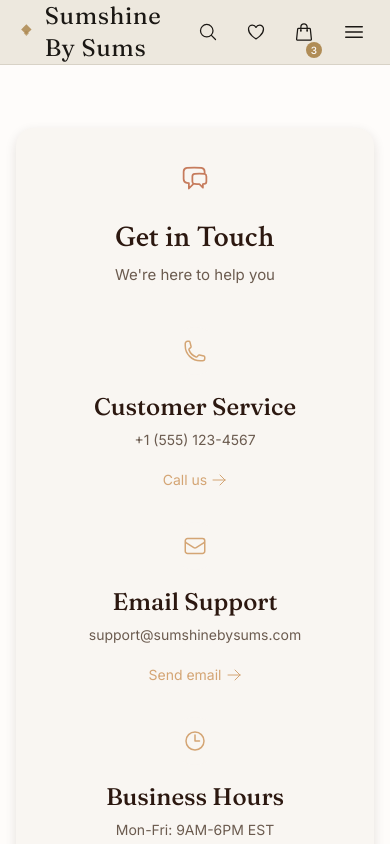
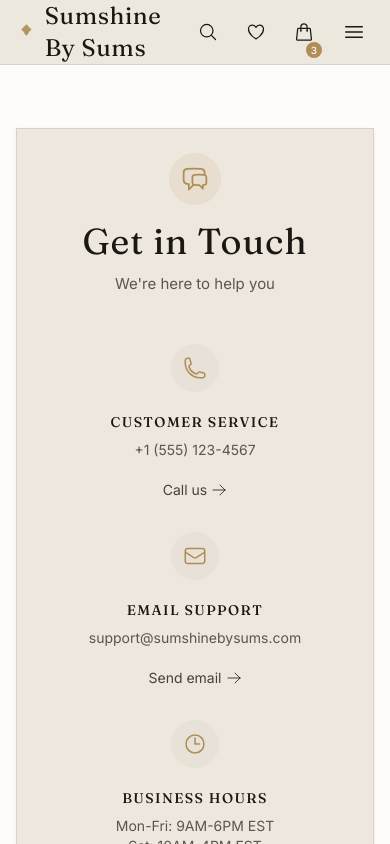
Before and after one commit to suhailhusainshaan/sumshinebysums, a Next.js app: page / in a window 390 px wide. Shown: the top 844 px of the page. Built offline with nearby package versions, Linux system fonts and the light colour scheme; no server answers.

Commit message:
feat: redesign homepage layout to asymmetric editorial style with scrolling category tray

```diff
--- a/src/app/(public)/homepage/components/CategoriesSection.tsx
+++ b/src/app/(public)/homepage/components/CategoriesSection.tsx
@@ -57,60 +57,44 @@
   }
 
   return (
-    <section className="bg-background py-16">
-      <div className="mx-auto max-w-7xl px-4 sm:px-6 lg:px-12">
-        <div className="mx-auto mb-12 max-w-3xl text-center">
-          <h2 className="mb-3 font-heading text-3xl font-bold text-foreground lg:text-4xl">
-            Our Offerings
-          </h2>
-          <p className="text-lg text-muted-foreground">
-            Checkout our Handmade, Homemade and Heart-made Designs
-          </p>
+    <section className="bg-ivory py-16 lg:py-24">
+      <div className="mx-auto max-w-[1400px] px-4 sm:px-6 lg:px-12">
+        <div className="flex items-end justify-between mb-12">
+          <div className="max-w-2xl">
+            <h2 className="font-display text-3xl lg:text-5xl text-ink tracking-wide">
+              Our Offerings
+            </h2>
+            <p className="mt-4 text-lg text-ink/70 max-w-md">
+              Checkout our Handmade, Homemade and Heart-made Designs
+            </p>
+          </div>
         </div>
 
-        <div className="grid grid-cols-2 sm:grid-cols-3 lg:grid-cols-4 gap-6">
+        <div className="flex overflow-x-auto snap-x snap-mandatory gap-6 pb-8 -mx-4 px-4 sm:-mx-6 sm:px-6 lg:-mx-12 lg:px-12" style={{ scrollbarWidth: 'none', msOverflowStyle: 'none' }}>
           {visibleCategories.map((category) => (
             <Link
               key={category.id}
               href={`/product-listing?category_id=${category.id}`}
-              className="group relative block overflow-hidden rounded-[28px]"
+              className="group relative block snap-start shrink-0 min-w-[280px] w-[80vw] sm:w-[320px] aspect-[4/5]"
             >
-              <div className="relative aspect-square overflow-hidden bg-muted">
+              <div className="relative w-full h-full bg-mist overflow-hidden catchlight">
                 <AppImage
                   src={resolveCategoryImageSrc(category.logoUrl)}
                   alt={category.name}
                   fill
-                  className="object-cover transition-spring duration-500 group-hover:scale-105"
+                  className="object-cover transition-transform duration-700 group-hover:scale-105"
                 />
-                <div className="absolute inset-0 bg-gradient-to-t from-black/70 via-black/20 to-black/10" />
+                <div className="absolute inset-0 bg-gradient-to-t from-velvet/80 via-velvet/20 to-transparent pointer-events-none" />
 
-                <div className="absolute inset-0 flex flex-col justify-between p-6 text-white lg:p-7">
-                  <div className="flex items-start justify-between gap-4">
-                    <div className="max-w-[75%]">
-                      {/*<p className="text-xs font-semibold uppercase tracking-[0.22em] text-white/75">*/}
-                      {/*  Category*/}
-                      {/*</p>*/}
-                      {/*<h3 className="mt-2 font-heading text-3xl font-semibold text-white">*/}
-                      {/*  {category.name}*/}
-                      {/*</h3>*/}
-                    </div>
-                    <span className="flex h-11 w-11 items-center justify-center rounded-full border border-white/30 bg-white/10 text-white backdrop-blur-sm transition-spring group-hover:translate-x-1">
+                <div className="absolute inset-0 flex flex-col justify-end p-6 lg:p-8">
+                  <div className="flex items-end justify-between gap-4">
+                    <h3 className="font-display text-2xl lg:text-3xl text-porcelain tracking-wide">
+                      {category.name}
+                    </h3>
+                    <span className="flex h-10 w-10 shrink-0 items-center justify-center rounded-full border border-porcelain/30 bg-porcelain/10 text-porcelain backdrop-blur-sm transition-transform duration-500 group-hover:translate-x-2">
                       <Icon name="ArrowRightIcon" size={18} />
                     </span>
                   </div>
-
-                  {/*<div className="max-w-md">*/}
-                  {/*  <p className="line-clamp-2 text-sm leading-6 text-white/80 sm:text-base">*/}
-                  {/*    {category.description ||*/}
-                  {/*      `Explore handcrafted ${category.name.toLowerCase()} designed for gifting and daily styling.`}*/}
-                  {/*  </p>*/}
-                  {/*  <span className="mt-4 inline-flex items-center text-sm font-medium text-[#f4c27a]">*/}
-                  {/*    Shop collection*/}
-                  {/*  </span>*/}
-                  {/*</div>*/}
-                  <h3 className="mt-2 font-heading text-3xl font-semibold text-white">
-                    {category.name}
-                  </h3>
                 </div>
               </div>
             </Link>
--- a/src/app/(public)/homepage/components/HomepageContactInfo.tsx
+++ b/src/app/(public)/homepage/components/HomepageContactInfo.tsx
@@ -40,23 +40,23 @@
   ];
 
   return (
-    <div className="bg-card rounded-lg shadow-warm-md p-6 lg:p-8">
-      <div className="flex flex-col items-center justify-center text-center mb-10">
-        <div className="p-3 bg-accent/10 rounded-full mb-4">
-          <Icon name="ChatBubbleLeftRightIcon" size={28} className="text-accent" />
+    <div className="bg-ivory rounded-none border border-mist shadow-warm-sm p-6 lg:p-12">
+      <div className="flex flex-col items-center justify-center text-center mb-12">
+        <div className="p-3 bg-gold/10 rounded-full mb-4">
+          <Icon name="ChatBubbleLeftRightIcon" size={28} className="text-gold" />
         </div>
-        <h2 className="font-heading text-3xl font-semibold text-foreground mb-2">Get in Touch</h2>
-        <p className="text-muted-foreground">We're here to help you</p>
+        <h2 className="font-display text-4xl text-ink tracking-wide mb-3">Get in Touch</h2>
+        <p className="text-ink/70">We're here to help you</p>
       </div>
 
       <div className="grid grid-cols-1 md:grid-cols-2 lg:grid-cols-4 gap-8">
         {contactDetails.map((detail, index) => (
           <div key={index} className="flex flex-col items-center text-center">
-            <div className="p-3 bg-muted rounded-full mb-4">
-              <Icon name={detail.icon as any} size={24} className="text-primary" />
+            <div className="p-3 bg-mist/30 rounded-full mb-5">
+              <Icon name={detail.icon as any} size={24} className="text-gold" />
             </div>
-            <h3 className="font-medium text-foreground mb-2">{detail.title}</h3>
-            <p className="text-sm text-muted-foreground whitespace-pre-line mb-3">
+            <h3 className="font-medium text-ink mb-2 uppercase tracking-widest text-sm">{detail.title}</h3>
+            <p className="text-sm text-ink/70 whitespace-pre-line mb-3">
               {detail.content}
             </p>
             {detail.action && detail.href && (
@@ -64,7 +64,7 @@
                 href={detail.href}
                 target={detail.href.startsWith('http') ? '_blank' : undefined}
                 rel={detail.href.startsWith('http') ? 'noopener noreferrer' : undefined}
-                className="inline-flex items-center space-x-1 text-sm text-primary hover:text-accent transition-luxe mt-auto pt-2"
+                className="inline-flex items-center space-x-1 text-sm text-ink/80 hover:text-gold transition-luxe mt-auto pt-2"
               >
                 <span>{detail.action}</span>
                 <Icon name="ArrowRightIcon" size={16} />
--- a/src/components/HomepageSlider/HomepageSlider.tsx
+++ b/src/components/HomepageSlider/HomepageSlider.tsx
@@ -34,7 +34,7 @@
 
 
   return (
-    <section className="relative overflow-hidden bg-gray-100">
+    <section className="relative overflow-hidden bg-ivory">
       <div className="relative h-[360px] sm:h-[460px] lg:h-[620px]">
         <Swiper
           modules={[Autoplay, Navigation, Pagination]}
@@ -57,8 +57,8 @@
             el: `.${dotsClassName}`,
             clickable: true,
             bulletClass:
-              'homepage-slider-dot block h-2.5 w-2.5 rounded-full bg-gray-900/30 transition',
-            bulletActiveClass: 'homepage-slider-dot-active !w-7 !bg-primary',
+              'homepage-slider-dot block h-2.5 w-2.5 rounded-full bg-mist/50 transition-luxe',
+            bulletActiveClass: 'homepage-slider-dot-active !w-8 !bg-gold',
           }}
           className="h-full"
         >
--- a/src/components/HomepageSlider/SliderArrows.tsx
+++ b/src/components/HomepageSlider/SliderArrows.tsx
@@ -26,7 +26,7 @@
 
 export default function SliderArrows({ prevClassName, nextClassName }: SliderArrowsProps) {
   const baseClass =
-    'absolute top-1/2 z-20 hidden h-11 w-11 -translate-y-1/2 items-center justify-center rounded-full border border-white/60 bg-white/85 text-gray-800 shadow-lg backdrop-blur transition hover:bg-white focus:outline-none focus:ring-2 focus:ring-white/80 md:flex';
+    'absolute top-1/2 z-20 hidden h-11 w-11 -translate-y-1/2 items-center justify-center rounded-full border border-porcelain/60 bg-porcelain/85 text-ink shadow-lg backdrop-blur transition-luxe hover:bg-porcelain hover:scale-105 focus:outline-none focus:ring-2 focus:ring-porcelain/80 md:flex';
 
   return (
     <>
--- a/src/components/HomepageSlider/SliderCard.tsx
+++ b/src/components/HomepageSlider/SliderCard.tsx
@@ -19,6 +19,7 @@
 
   const content = (
     <>
+      <div className="absolute inset-0 catchlight z-0">
         <AppImage
           src={imageUrl}
           alt={slide.altText || 'Homepage promotional banner'}
@@ -27,7 +28,8 @@
           sizes="100vw"
           className="h-full w-full object-cover"
         />
-      <span className="absolute inset-0 bg-gradient-to-r from-black/30 via-black/10 to-transparent" />
+      </div>
+      <span className="absolute inset-0 bg-gradient-to-r from-velvet/40 via-velvet/10 to-transparent z-10 pointer-events-none" />
     </>
   );
 
```
Lines whose indentation alone changed are shown as unchanged.
